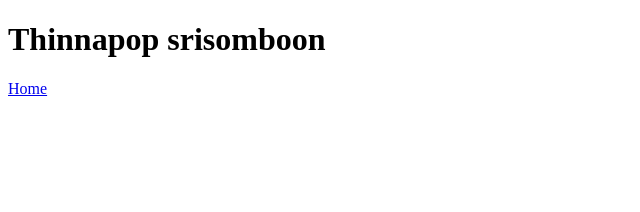
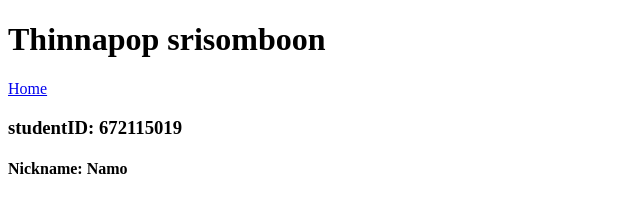
Before and after one commit to Thinnapop/lab3Ver2DevOps, a plain HTML site: page profile.html in a window 1280 px wide. Shown: the whole page, without its empty margins (0-640 px from the left). Drawn offline with Linux system fonts and the light colour scheme.

Commit message:
add the detail in profile page

```diff
--- a/profile.html
+++ b/profile.html
@@ -10,6 +10,8 @@
 <body>
     <h1>Thinnapop srisomboon</h1>
     <a href="index.html">Home</a>
+    <h3>studentID: <span>672115019</span></h3>
+    <h4>Nickname: <span>Namo</span></h4>
 </body>
 
 </html>
```
